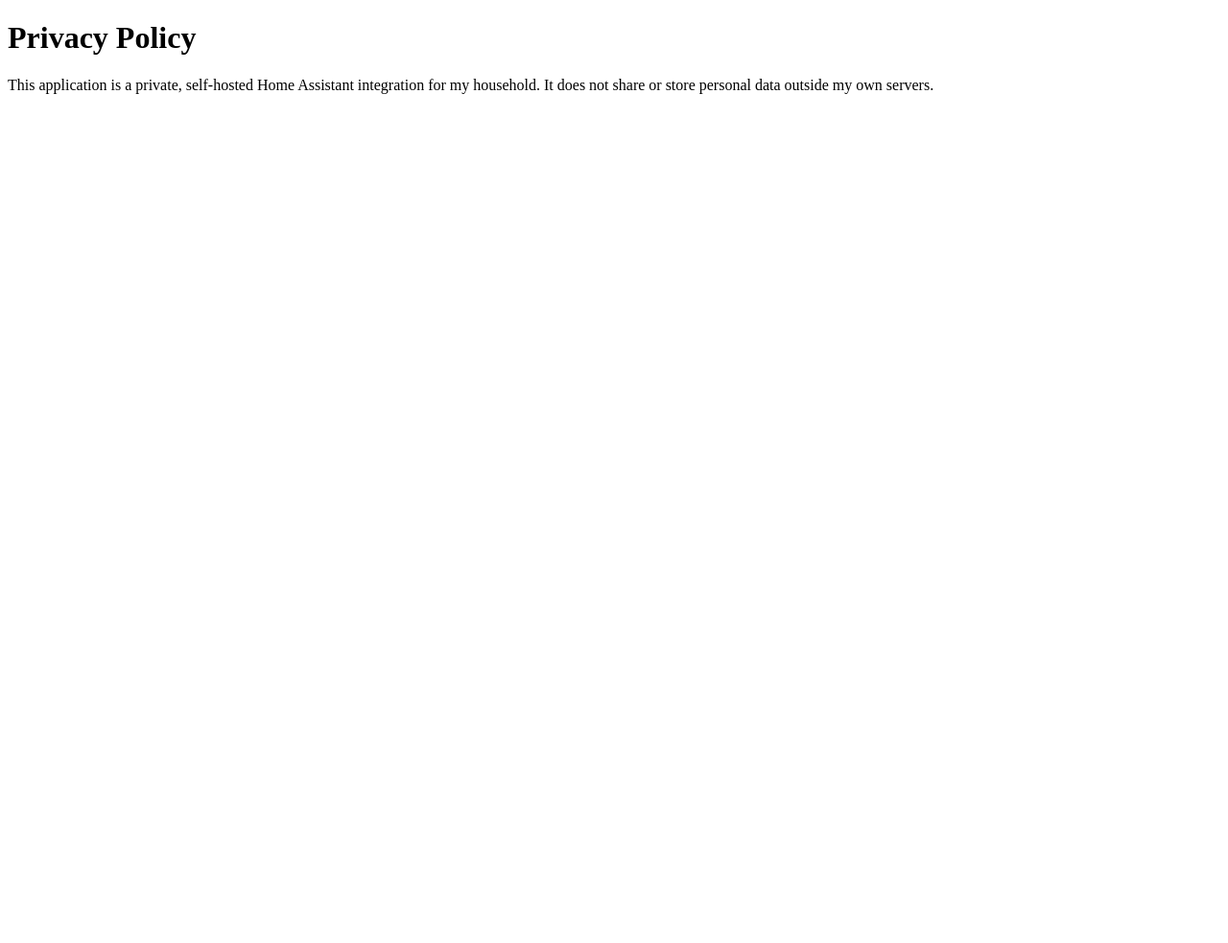
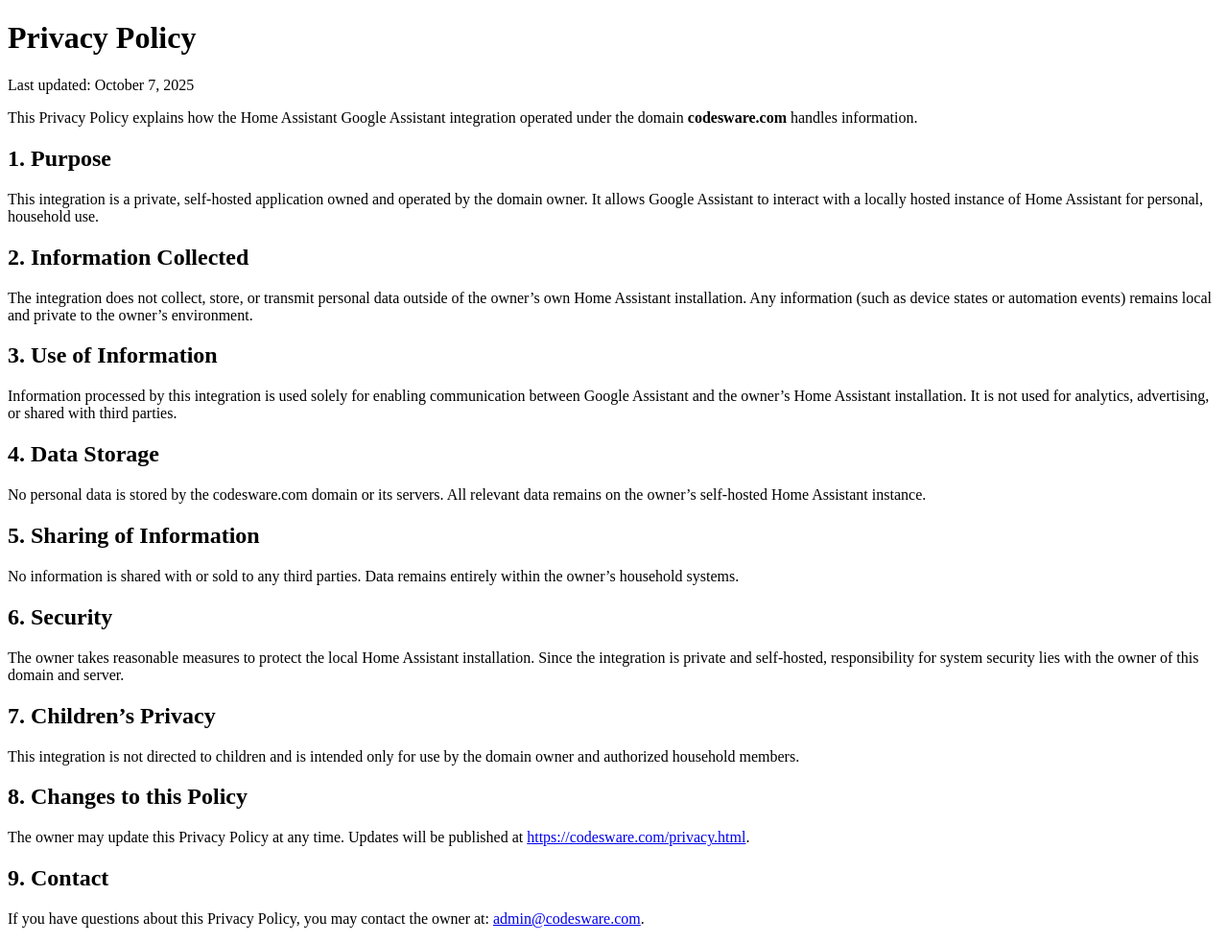
Before and after one commit to codejoeo/codesware.com, a plain HTML site: page privacy.html in a window 1280 px wide. Shown: the whole page at 96% size. Before the commit the page ends 800 px from the top, so only its background shows below. Drawn offline with Linux system fonts and the light colour scheme.

Commit message:
Update privacy.html
Updated to a more fleshed out privacy policy.

```diff
--- a/privacy.html
+++ b/privacy.html
@@ -1,9 +1,54 @@
 <!DOCTYPE html>
-<html>
-<head><title>Privacy Policy</title></head>
+<html lang="en">
+<head>
+  <meta charset="UTF-8">
+  <title>Privacy Policy - Codesware Home Assistant Integration</title>
+</head>
 <body>
-<h1>Privacy Policy</h1>
-<p>This application is a private, self-hosted Home Assistant integration for my household.
-It does not share or store personal data outside my own servers.</p>
+  <h1>Privacy Policy</h1>
+  <p>Last updated: October 7, 2025</p>
+
+  <p>This Privacy Policy explains how the Home Assistant Google Assistant integration
+  operated under the domain <strong>codesware.com</strong> handles information.</p>
+
+  <h2>1. Purpose</h2>
+  <p>This integration is a private, self-hosted application owned and operated by the
+  domain owner. It allows Google Assistant to interact with a locally hosted instance
+  of Home Assistant for personal, household use.</p>
+
+  <h2>2. Information Collected</h2>
+  <p>The integration does not collect, store, or transmit personal data outside of the
+  owner’s own Home Assistant installation. Any information (such as device states or
+  automation events) remains local and private to the owner’s environment.</p>
+
+  <h2>3. Use of Information</h2>
+  <p>Information processed by this integration is used solely for enabling communication
+  between Google Assistant and the owner’s Home Assistant installation. It is not used
+  for analytics, advertising, or shared with third parties.</p>
+
+  <h2>4. Data Storage</h2>
+  <p>No personal data is stored by the codesware.com domain or its servers. All relevant
+  data remains on the owner’s self-hosted Home Assistant instance.</p>
+
+  <h2>5. Sharing of Information</h2>
+  <p>No information is shared with or sold to any third parties. Data remains entirely
+  within the owner’s household systems.</p>
+
+  <h2>6. Security</h2>
+  <p>The owner takes reasonable measures to protect the local Home Assistant installation.
+  Since the integration is private and self-hosted, responsibility for system security
+  lies with the owner of this domain and server.</p>
+
+  <h2>7. Children’s Privacy</h2>
+  <p>This integration is not directed to children and is intended only for use by the
+  domain owner and authorized household members.</p>
+
+  <h2>8. Changes to this Policy</h2>
+  <p>The owner may update this Privacy Policy at any time. Updates will be published at
+  <a href="https://codesware.com/privacy.html">https://codesware.com/privacy.html</a>.</p>
+
+  <h2>9. Contact</h2>
+  <p>If you have questions about this Privacy Policy, you may contact the owner at:
+  <a href="mailto:admin@codesware.com">admin@codesware.com</a>.</p>
 </body>
 </html>
```
